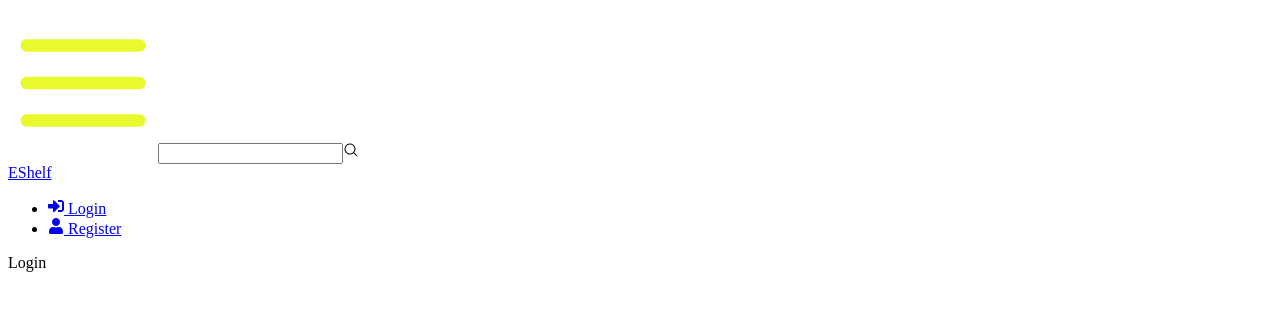
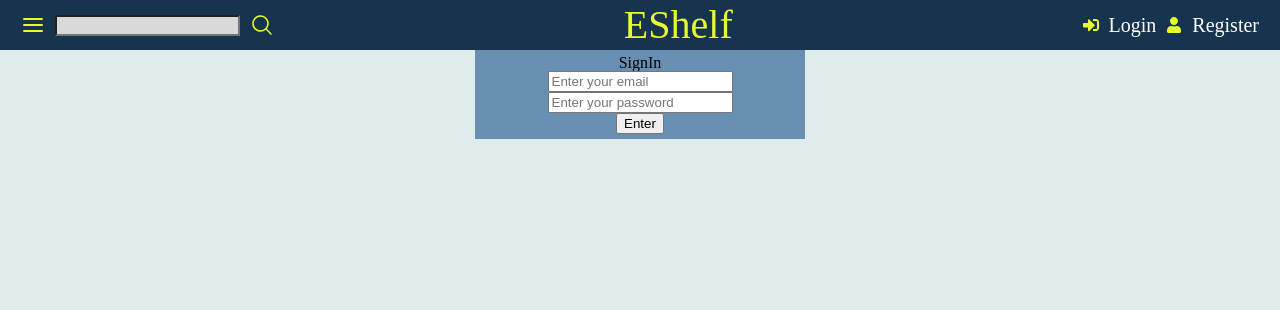
Before and after one commit to m4cy43/EShelf, a React (Create React App) app in the folder frontend/: page /login in a window 1280 px wide. Shown: the top 310 px of the page. Built offline with nearby package versions, Linux system fonts and the light colour scheme.

Commit message:
from cafe

```diff
--- a/frontend/src/components/Header.jsx
+++ b/frontend/src/components/Header.jsx
@@ -3,31 +3,39 @@ import { HiMagnifyingGlass } from "react-icons/hi2";
 import { FiMenu } from "react-icons/fi";
 import { Link, useNavigate } from "react-router-dom";
 import { IconContext } from "react-icons";
+import "./css/header.css";
 
 function Header() {
   return (
     <header>
-      <IconContext.Provider value={{ color: "#e8f92e", size: "150px" }}>
+      <div className="navigation">
+        <IconContext.Provider value={{ color: "#e8f92e", size: "1.5em" }}>
           <FiMenu />
         </IconContext.Provider>
-
         <input type="text" />
+        <IconContext.Provider value={{ color: "#e8f92e", size: "1.5em" }}>
           <HiMagnifyingGlass />
-      <Link to="/">
+        </IconContext.Provider>
+      </div>
+      <div className="center">
+        <Link id="react-link" to="/">
           <div className="logo">EShelf</div>
         </Link>
-      <ul>
-        <li>
-          <Link to="/login">
-            <FaSignInAlt /> Login
+      </div>
+      <div className="auth">
+        <IconContext.Provider value={{ color: "#e8f92e", size: "1em" }}>
+          <FaSignInAlt />
+        </IconContext.Provider>
+        <Link id="react-link" to="/login">
+          <h4>Login</h4>
         </Link>
-        </li>
-        <li>
-          <Link to="/register">
-            <FaUser /> Register
+        <IconContext.Provider value={{ color: "#e8f92e", size: "1em" }}>
+          <FaUser />
+        </IconContext.Provider>
+        <Link id="react-link" to="/register">
+          <h4>Register</h4>
         </Link>
-        </li>
-      </ul>
+      </div>
     </header>
   );
 }
--- /dev/null
+++ b/frontend/src/components/css/header.css
@@ -0,0 +1,21 @@
+@import "./tags.css";
+
+.logo {
+  font-size: 40px;
+  color: #e8f92e;
+}
+
+.navigation, .center, .auth {
+  display: flex;
+  flex-direction: row;
+  align-items: center;
+  justify-content: center;
+  margin-left: 1em;
+  margin-right: 1em;
+  gap: 10px;
+}
+
+.auth h4 {
+  color: white;
+  font-size: 20px;
+}
--- /dev/null
+++ b/frontend/src/components/css/tags.css
@@ -0,0 +1,155 @@
+html,
+body,
+div,
+span,
+applet,
+object,
+iframe,
+h1,
+h2,
+h3,
+h4,
+h5,
+h6,
+p,
+blockquote,
+pre,
+a,
+abbr,
+acronym,
+address,
+big,
+cite,
+code,
+del,
+dfn,
+em,
+img,
+ins,
+kbd,
+q,
+s,
+samp,
+small,
+strike,
+strong,
+sub,
+sup,
+tt,
+var,
+b,
+u,
+i,
+center,
+dl,
+dt,
+dd,
+ol,
+ul,
+li,
+fieldset,
+form,
+label,
+legend,
+table,
+caption,
+tbody,
+tfoot,
+thead,
+tr,
+th,
+td,
+article,
+aside,
+canvas,
+details,
+embed,
+figure,
+figcaption,
+footer,
+header,
+hgroup,
+menu,
+nav,
+output,
+ruby,
+section,
+summary,
+time,
+mark,
+audio,
+video {
+  margin: 0;
+  padding: 0;
+  border: 0;
+  font-size: 100%;
+  font: inherit;
+  vertical-align: baseline;
+}
+
+article,
+aside,
+details,
+figcaption,
+figure,
+footer,
+header,
+hgroup,
+menu,
+nav,
+section {
+  display: block;
+}
+
+body {
+  line-height: 1;
+}
+
+ol,
+ul {
+  list-style: none;
+}
+
+blockquote,
+q {
+  quotes: none;
+}
+
+blockquote:before,
+blockquote:after,
+q:before,
+q:after {
+  content: "";
+  content: none;
+}
+
+table {
+  border-collapse: collapse;
+  border-spacing: 0;
+}
+
+a {
+  text-decoration: none;
+  color: black;
+}
+
+body {
+  background-color: #e0ebeb;
+}
+
+header {
+  background-color: #17344f;
+  padding: 5px;
+  display: flex;
+  flex-direction: row;
+  align-items: center;
+  justify-content: space-between;
+}
+
+input[type="text"] {
+    background-color: #d9d9d9;
+}
+
+#react-link {
+  text-decoration: none;
+}
--- a/frontend/src/pages/Login.jsx
+++ b/frontend/src/pages/Login.jsx
@@ -1,7 +1,24 @@
+import "./css/login.css"
+
 function Login() {
   return (
-    <div>Login</div>
-  )
+    <div className="login-box">
+      <h4>SignIn</h4>
+      <form>
+        <input type="email" name="email" placeholder="Enter your email" />
+        <input
+          type="password"
+          name="password"
+          placeholder="Enter your password"
+        />
+        <input
+          type="button"
+          name="button"
+          value="Enter"
+        />
+      </form>
+    </div>
+  );
 }
 
-export default Login
+export default Login;
--- /dev/null
+++ b/frontend/src/pages/css/login.css
@@ -0,0 +1,14 @@
+@import "../../components/css/tags.css";
+
+.login-box, .login-box form {
+    display: flex;
+    flex-direction: column;
+    align-items: center;
+}
+
+.login-box {
+    background-color: #688eb1;
+    padding: 5px;
+    width: 25%;
+    margin: 0 auto;
+}
```
Lines whose indentation alone changed are shown as unchanged.
